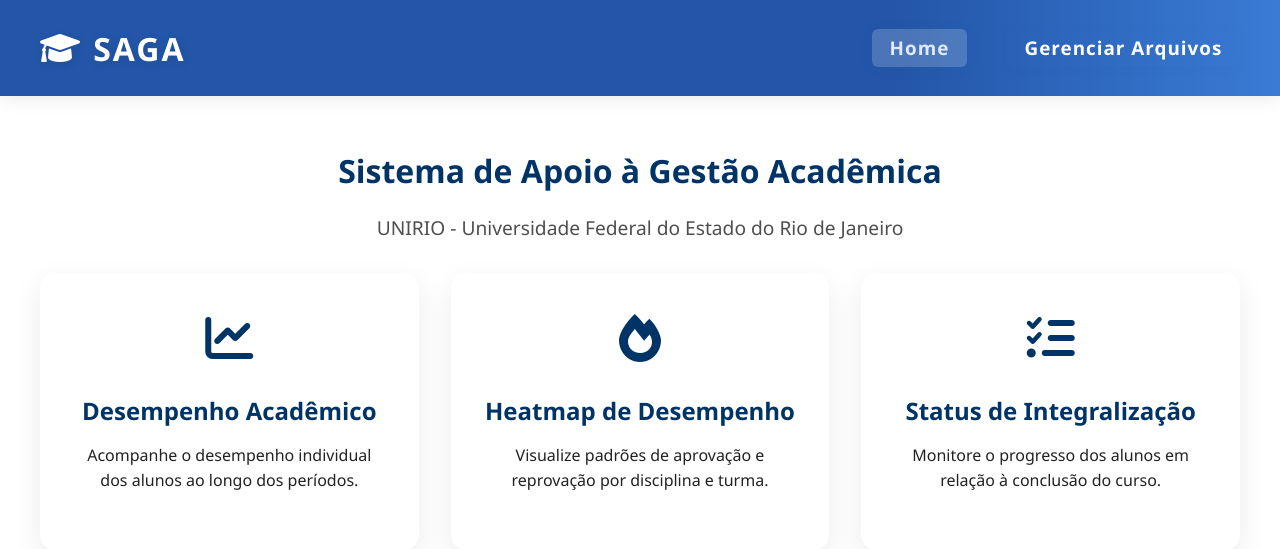
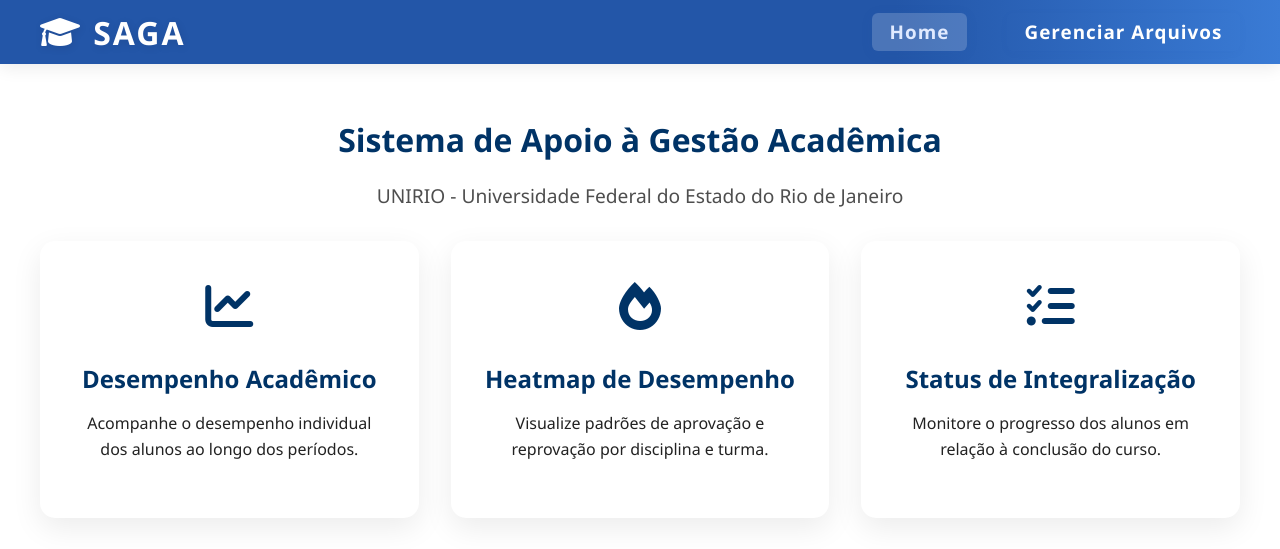
Before and after one commit to luccabcarvalho/Projeto-PRADIG-2025, a Django app: page /visualizacoes/ in a window 1280 px wide. Shown: the top 549 px of the page. Run offline with Django 5.2, Linux system fonts and the light colour scheme.

Commit message:
ajustar altura da navbar

```diff
--- a/sistemaDeAnaliseAcademicaUnirio/visualizacoes/templates/base.html
+++ b/sistemaDeAnaliseAcademicaUnirio/visualizacoes/templates/base.html
@@ -22,7 +22,7 @@
         .navbar {
             background: linear-gradient(90deg, var(--unirio-blue) 70%, #3a7bd5 100%);
             color: var(--unirio-white);
-            padding: 1rem 0;
+            padding: 0.6rem 0;
             position: sticky;
             top: 0;
             z-index: 100;
@@ -37,7 +37,7 @@
             align-items: center;
             justify-content: space-between;
             padding: 0 2.5rem;
-            min-height: 64px;
+            min-height: 45px;
         }
         .navbar-logo {
             font-size: 2rem;
--- a/sistemaDeAnaliseAcademicaUnirio/visualizacoes/views.py
+++ b/sistemaDeAnaliseAcademicaUnirio/visualizacoes/views.py
@@ -720,7 +720,7 @@ def heatmap_desempenho(request):
         font=dict(size=18),
         xaxis=dict(
             title='Disciplinas',
-            tickangle=320,
+            tickangle=330,
             tickfont=dict(size=16),
             fixedrange=True
         ),
@@ -731,7 +731,7 @@ def heatmap_desempenho(request):
         autosize=True,
         hovermode="x unified",
         margin=dict(l=10, r=10, t=10, b=10),
-        height=1200,
+        height=950,
         width=2100,
         dragmode="pan"
     )
```
